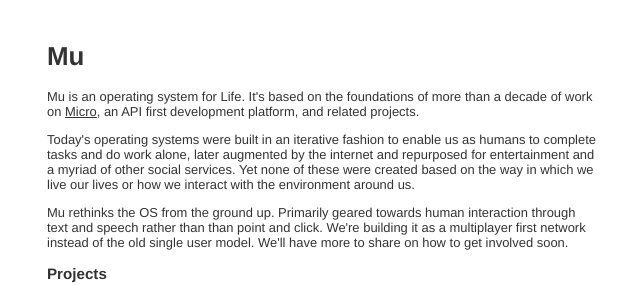
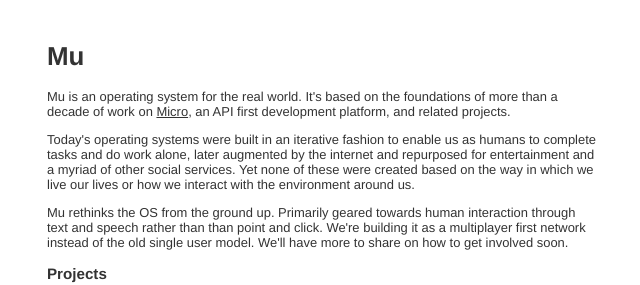
Before and after one commit to muxyz/website, a Jekyll site: the page index.html, which Jekyll copies as it is, in a window 1280 px wide. Shown: the top 285 px of the page, without its empty margins (113-753 px from the left). Built offline with Jekyll 4.4.1, drawn with Linux system fonts in a browser that asks for light colours.

Commit message:
Update index.html

```diff
--- a/index.html
+++ b/index.html
@@ -43,7 +43,7 @@
 -->
       </h1>
       <div id="blurb">
-      <p>Mu is an operating system for Life. It's based on the foundations of more than a decade of work on
+      <p>Mu is an operating system for the real world. It's based on the foundations of more than a decade of work on
       <a href="https://micro.dev">Micro</a>, an API first development platform, and related projects.
       </p>
 
```
